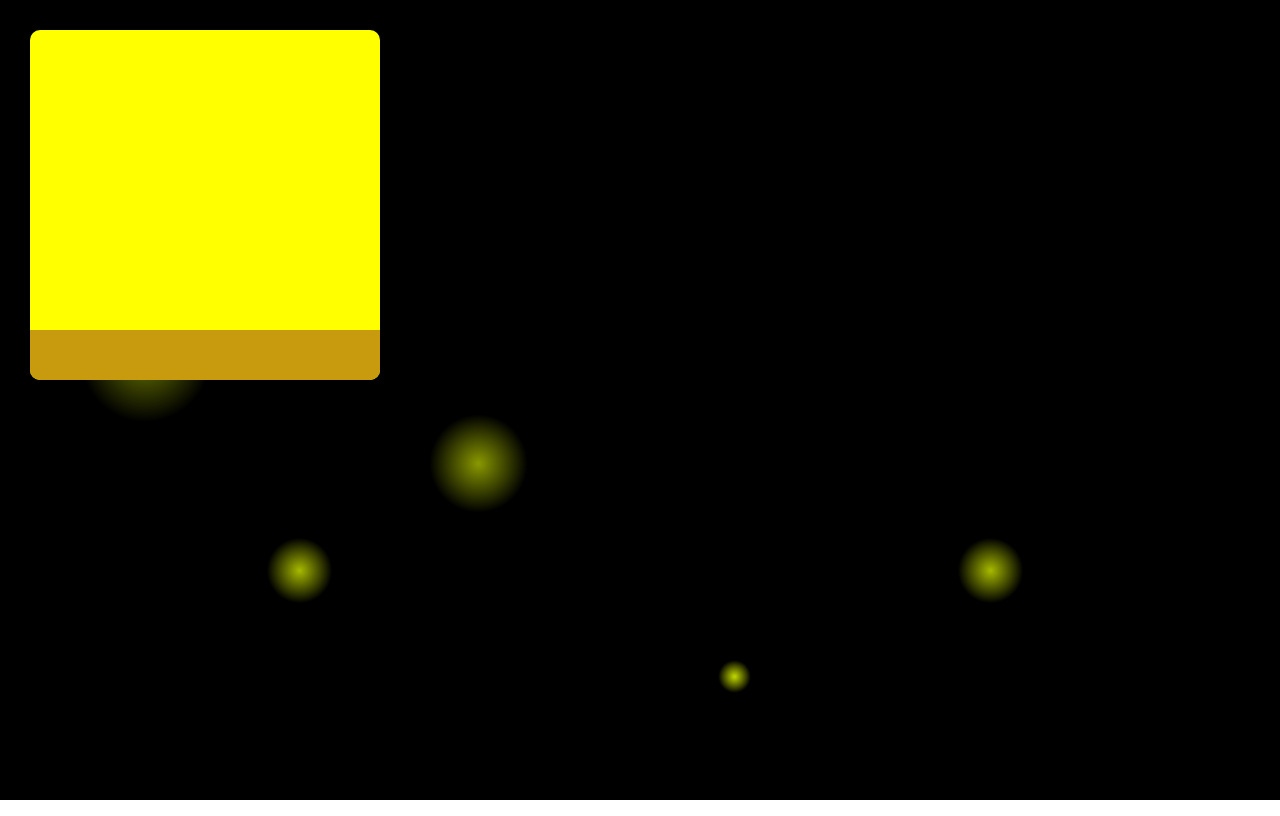
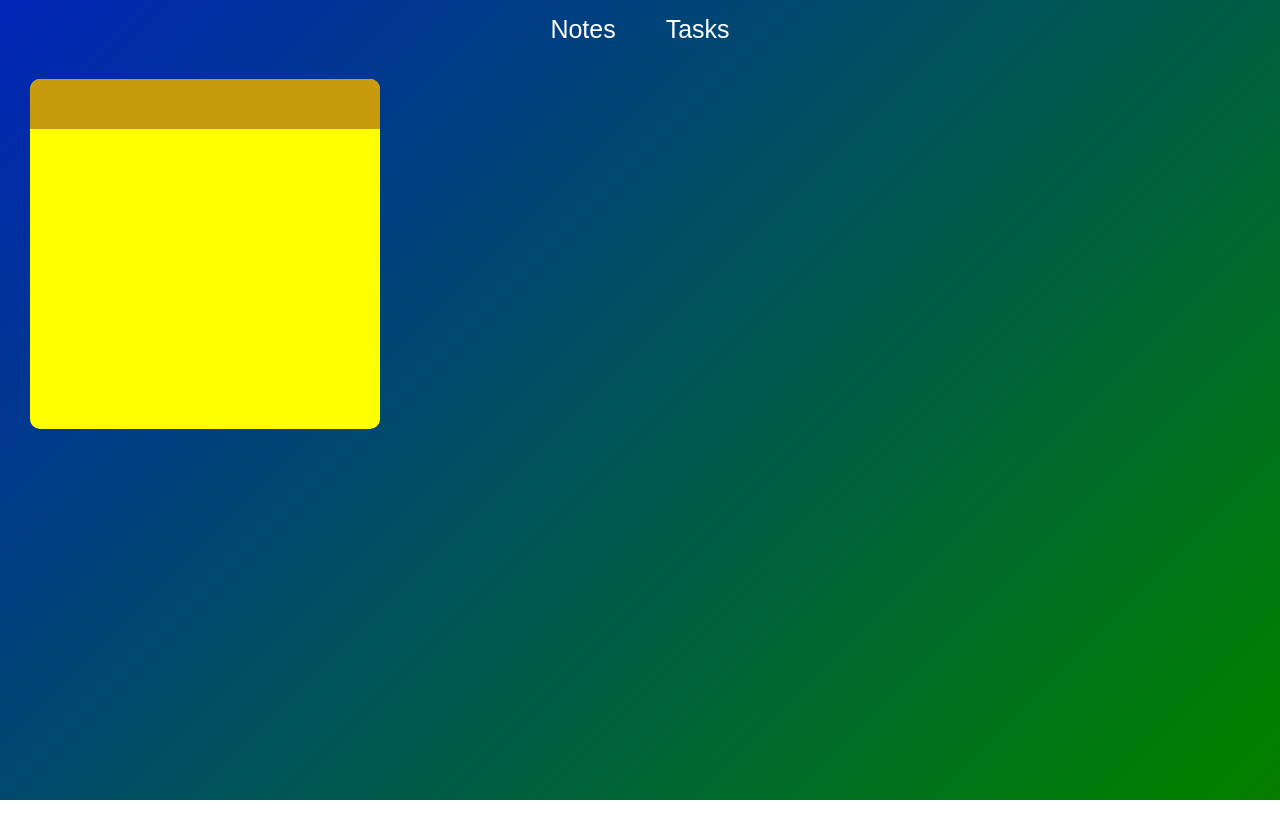
Before and after one commit to abellizzi1/StudentToolsProject, a React (Create React App) app in the folder planner1/: page / in a window 1280 px wide. Built offline with nearby package versions, Linux system fonts and the light colour scheme.

Commit message:
added buttons for Notes/Tasks

```diff
--- a/planner1/src/App.js
+++ b/planner1/src/App.js
@@ -1,6 +1,6 @@
 import './App.css';
 import { BrowserRouter as Router, Route, Routes } from "react-router-dom";
-import NotesPage from './NotesPage.js';
+import NotesPage from './pages/NotesPage.js';
 
 function App() {
   return (
--- a/planner1/src/NotesPage.css
+++ /dev/null
@@ -1,77 +0,0 @@
-
-.content {
-	background: #000;
-	height: 100vh;
-	overflow: hidden;
-}
-
-.box ul li {
-	position: absolute;
-	width: 35px;
-	height: 35px;
-	list-style: none;
-	opacity: 0;
-	background: radial-gradient(rgb(229, 255, 0), transparent, transparent);
-	bottom: 0;
-	left: 10vw;
-	animation: animate 15s linear infinite;
-	z-index: 0;
-}
-.box ul li:nth-child(2) {
-	left: 36vw;
-	animation-delay: 2s;
-}
-.box ul li:nth-child(3) {
-	left: 22vw;
-	animation-delay: 4s;
-}
-.box ul li:nth-child(4) {
-	left: 56vw;
-	animation-delay: 6s;
-}
-.box ul li:nth-child(5) {
-	left: 76vw;
-	animation-delay: 4s;
-}
-.box ul li:nth-child(6) {
-	left: 80vw;
-	animation-delay: 8s;
-}
-@keyframes animate {
-	0% {
-		transform: scale(0);
-		opacity: 1;
-		bottom: 0;
-	}
-	100% {
-		transform: scale(10);
-		opacity: 0;
-		bottom: 100vh;
-	}
-}
-
-.notes {
-    height: 350px;
-    width: 350px;
-    margin: 30px;
-    background-color: yellow;
-    border-radius: 10px;
-	position: relative;
-	z-index: 1;
-}
-
-.note-toolbar{
-	height: 50px;
-	width: 350px;
-	display: flex;
-	justify-content: flex-end;
-	align-content: center;
-	background-color: rgb(199, 155, 13);
-	border-radius: 0px 0px 10px 10px;
-	position: absolute;
-	bottom: 0;
-  }
-
-.notes:hover  {
-    box-shadow: 0 12px 16px 0 rgba(0,0,0,0.24), 0 17px 50px 0 rgba(0,0,0,0.19);
-}
--- /dev/null
+++ b/planner1/src/pages/NotesPage.css
@@ -0,0 +1,72 @@
+.content {
+	z-index: 1;
+	background: linear-gradient(-45deg, red, green, blue, yellow);
+	background-size: 400% 400%;
+	width: 100%;
+	height: 100vh;
+	animation: animate 45s ease infinite;
+	overflow: hidden;
+	text-align: center;
+}
+
+@keyframes animate {
+	0% {
+		background-position: 0% 50%;
+	}
+	50% {
+		background-position: 100% 50%;
+	}
+	100% {
+		background-position: 0% 50%;
+	}
+}
+
+.notes {
+    height: 350px;
+    width: 350px;
+    margin: 30px;
+    background-color: yellow;
+    border-radius: 10px;
+	position: relative;
+	z-index: 1;
+}
+
+.note-toolbar{
+	height: 50px;
+	width: 350px;
+	display: flex;
+	justify-content: flex-end;
+	align-content: center;
+	background-color: rgb(199, 155, 13);
+	border-radius: 10px 10px 0px 0px;
+	position: absolute;
+	top: 0;
+  }
+
+.notes:hover  {
+    box-shadow: 0 12px 16px 0 rgba(0,0,0,0.24), 0 17px 50px 0 rgba(0,0,0,0.19);
+}
+
+.topButtons {
+	background-color: transparent;
+	border: none;
+	color: white;
+	padding: 5px 20px;
+    text-align: center;
+    text-decoration: none;
+    display: inline-block;
+    font-size: 25px;
+    cursor:pointer;
+    margin-top: 10px;
+	margin-right: 5px;
+	margin-left: 5px;
+    border-radius: 4px;
+	transition-timing-function: ease-out;
+	transition: 0.6s;
+}
+
+.topButtons:hover {
+	background-color: white;
+	color: black;
+
+}
--- a/planner1/src/NotesPage.js
+++ b/planner1/src/pages/NotesPage.js
@@ -9,6 +9,8 @@ export default function NotesPage() {
     return (
         <div>
             <div className = 'content'>
+                <button className = 'topButtons'>Notes</button>
+                <button className = 'topButtons'>Tasks</button>
                 <div className = 'notes'>
                     <div className = 'note-toolbar'>
 
@@ -16,17 +18,6 @@ export default function NotesPage() {
                 </div>
             </div>
 
-
-            <div className = 'box'>
-                <ul>
-                    <li></li>
-                    <li></li>
-                    <li></li>
-                    <li></li>
-                    <li></li>
-                    <li></li>
-                </ul>
-            </div>
         </div>
 
     )
```
